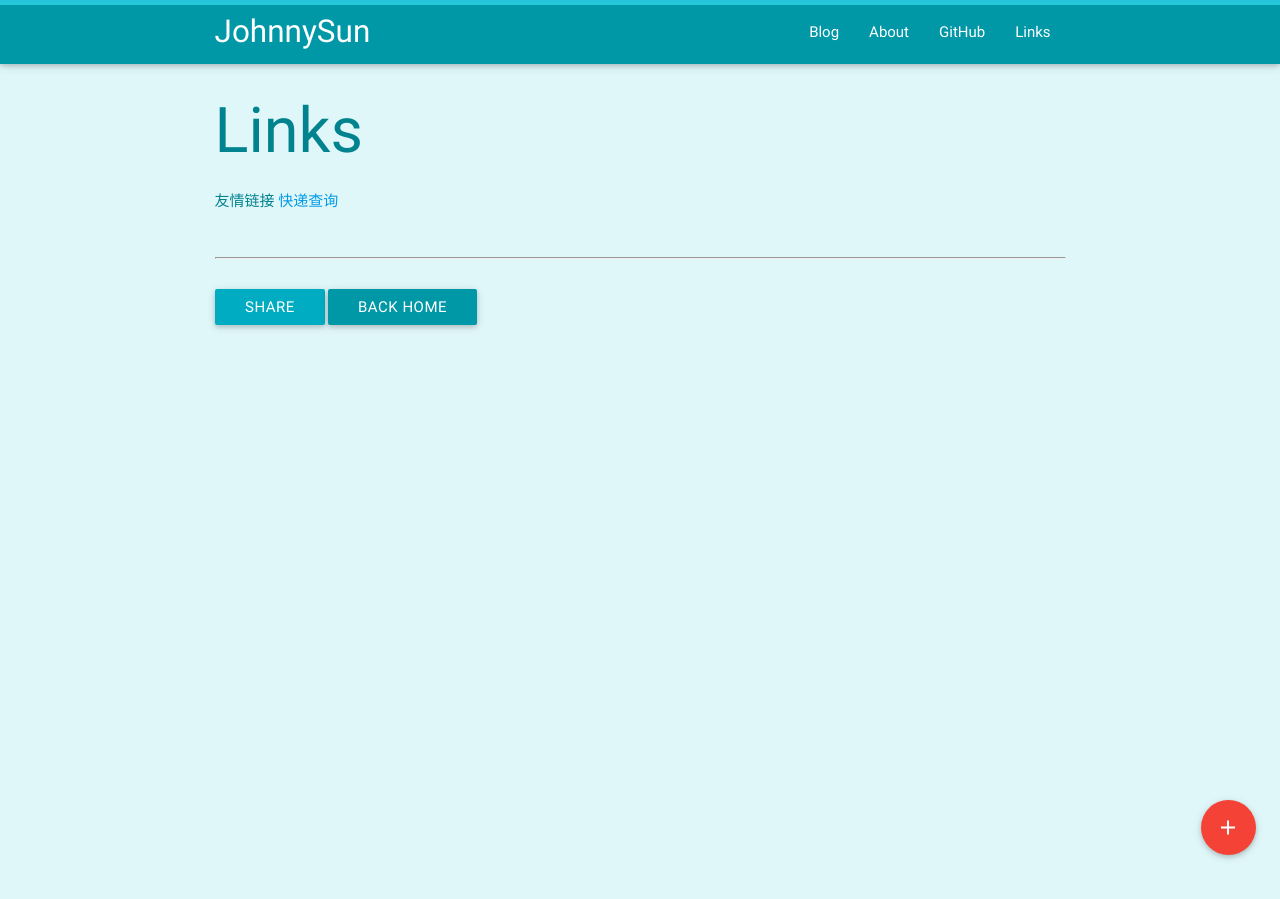
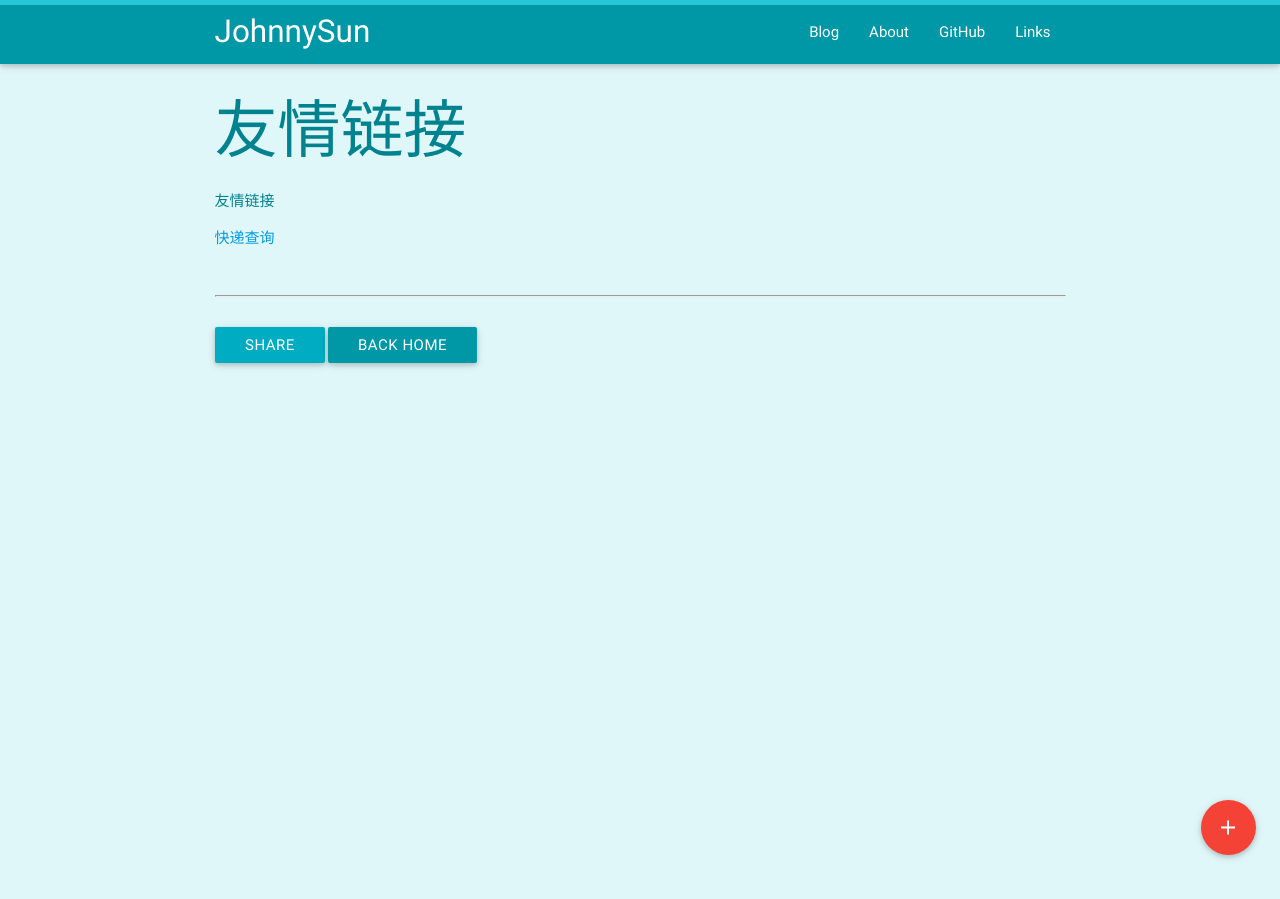
Before and after one commit to JohnnySun/johnnysun.github.io, a Jekyll site: the page built from links.md, in a window 1280 px wide. Built offline with Jekyll 4.4.1, drawn with Linux system fonts in a browser that asks for light colours.

Commit message:
Update links.md

```diff
--- a/links.md
+++ b/links.md
@@ -1,7 +1,8 @@
 ---
 layout: page
-title: Links
+title: 友情链接
 permalink: /links/
 ---
 **友情链接**
+
 [快递查询](http://m.kuaidi100.com)
```
